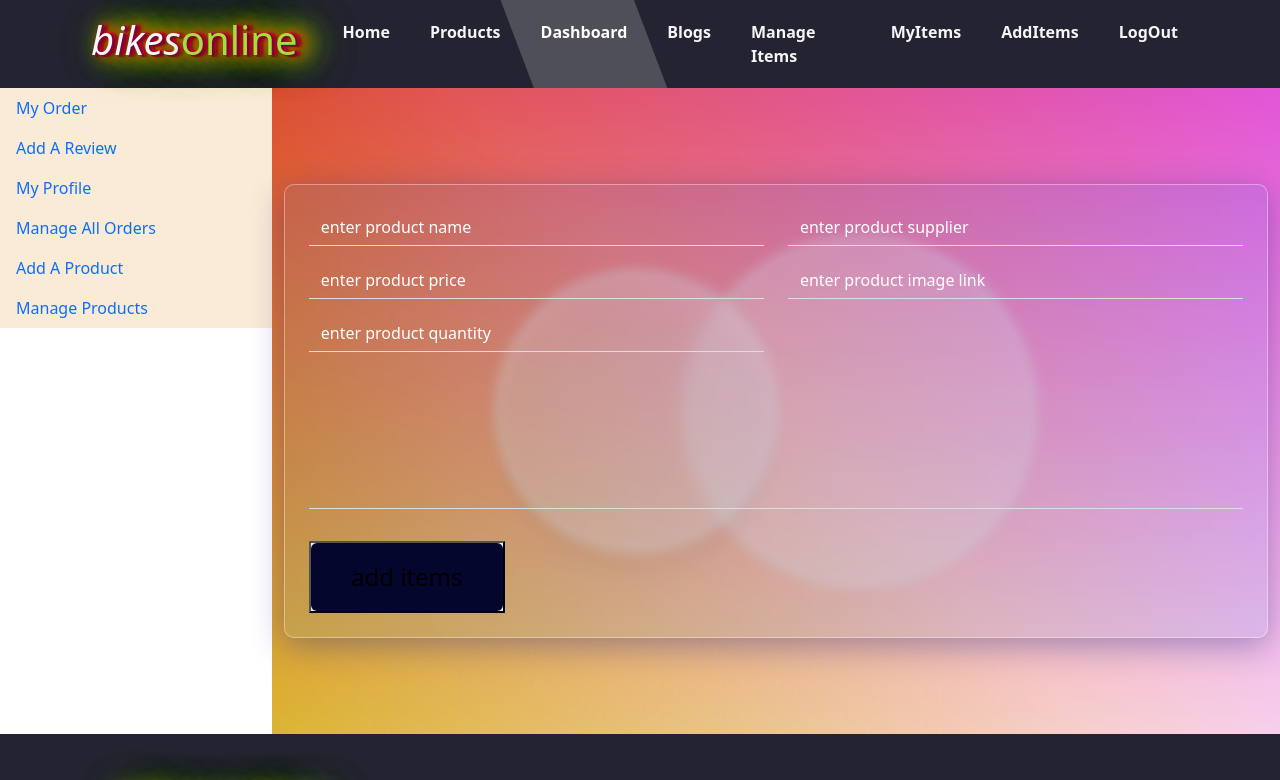
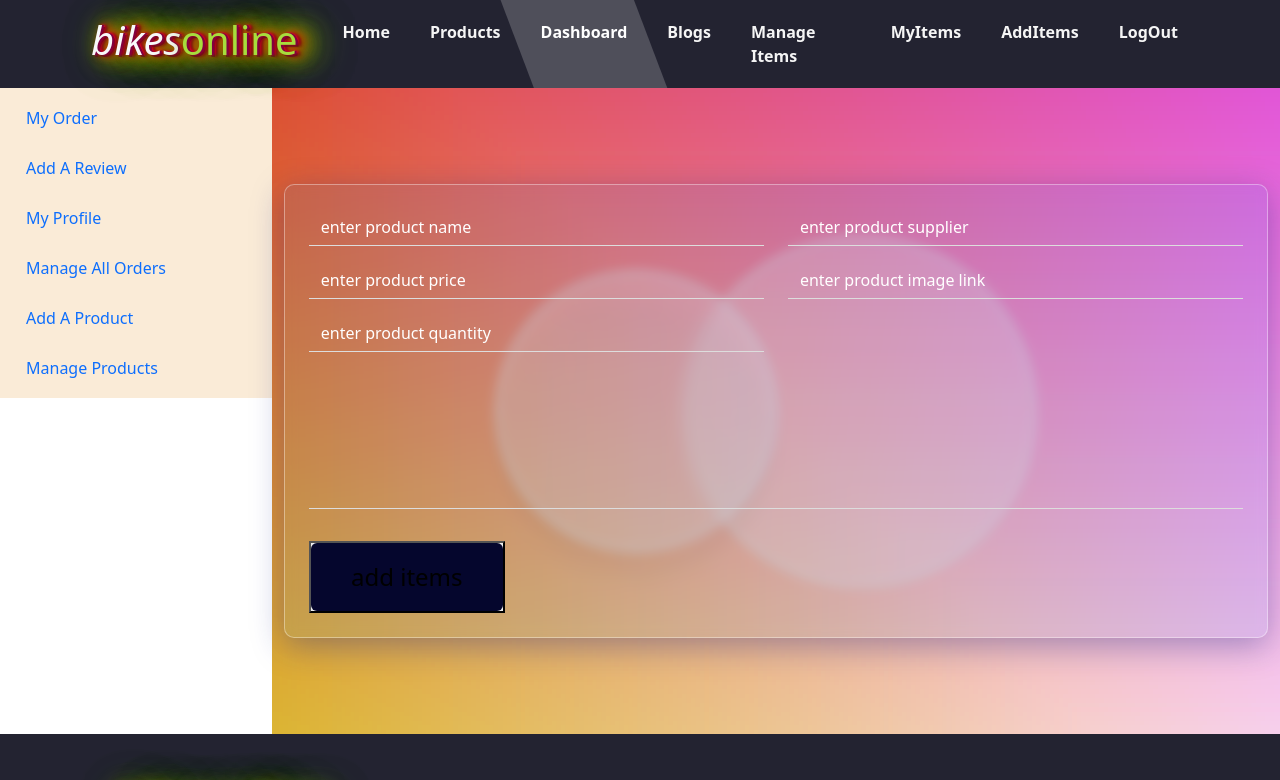
Before and after one commit to mdabbasali185/BikesOnline, a React (Create React App) app: page /dashboard in a window 1280 px wide. Shown: the top 780 px of the page. Built offline with nearby package versions, Linux system fonts and the light colour scheme; no server answers; sample sign-in values are in the browser's storage.

Commit message:
dashboard style

```diff
--- a/src/Pages/Dashboard/Dashboard.css
+++ b/src/Pages/Dashboard/Dashboard.css
@@ -3,3 +3,7 @@
   height: 100%;
   background-color: antiquewhite;
 }
+.sidebar a{
+  display: block;
+  margin: 10px;
+}
--- a/src/Pages/Dashboard/Dashboard.js
+++ b/src/Pages/Dashboard/Dashboard.js
@@ -6,7 +6,7 @@ import './Dashboard.css'
 
 const Dashboard = () => {
     return (
-        <section className='d-flex h-100'>
+        <section className='d-flex h-100 align-items-stretch'>
             <div className='sidebar'>
 
 
```
